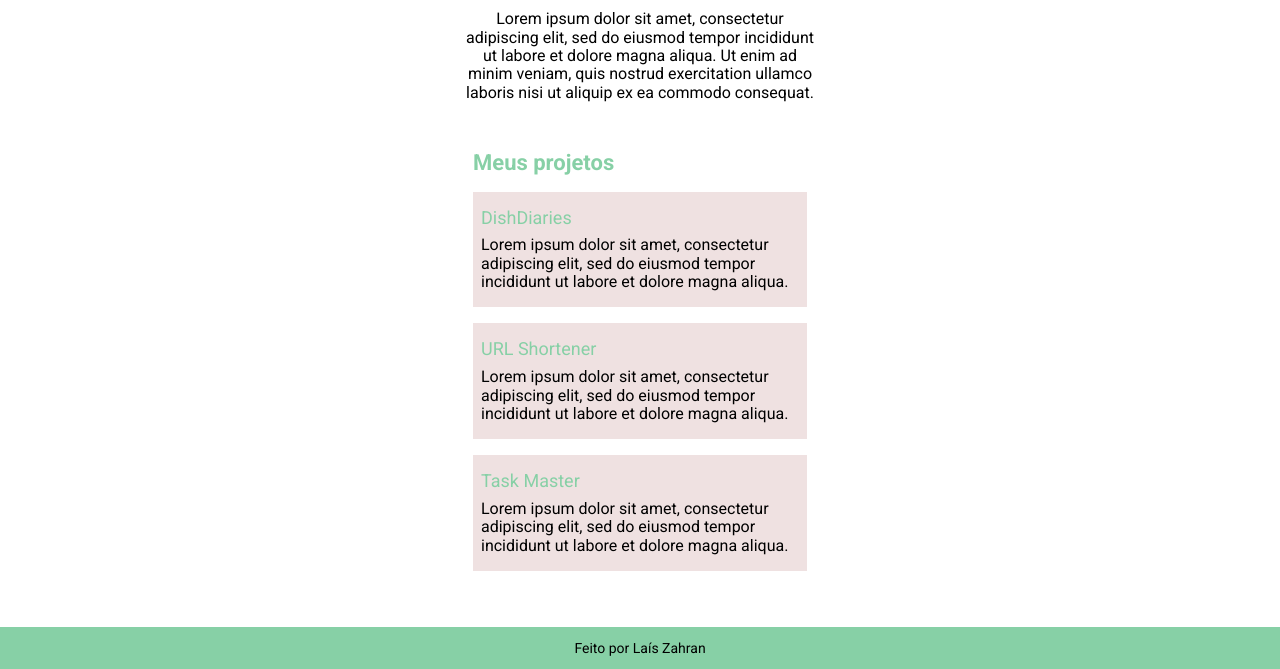
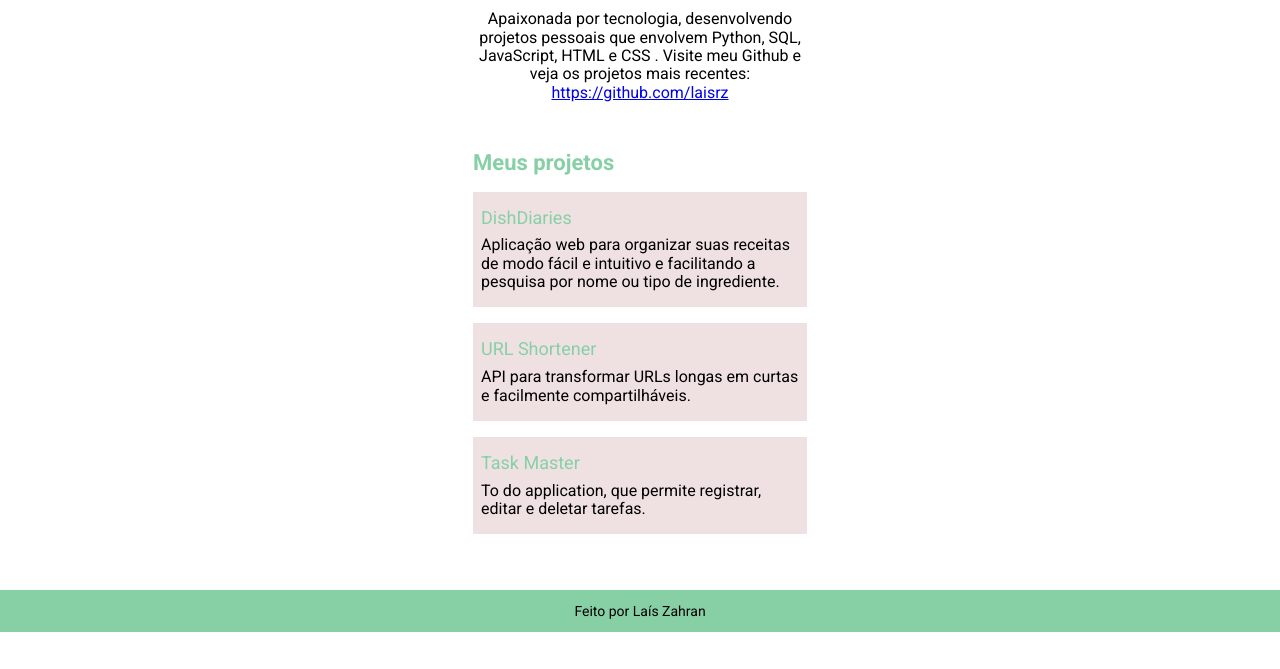
Before and after one commit to laisrz/Curso-Backend-Python-Womakers-Code, a plain HTML site: page Curso HTML-CSS - Projeto Final/index.html in a window 1280 px wide. Shown: the part 422-1091 px from the top of the page. After the commit the page ends 1054 px from the top, so only its background shows below. Drawn offline with nearby package versions, Linux system fonts and the light colour scheme.

Commit message:
adicionando textos ao perfil e à descrição dos projetos

```diff
--- a/Curso HTML-CSS - Projeto Final/index.html
+++ b/Curso HTML-CSS - Projeto Final/index.html
@@ -31,21 +31,23 @@
             <div class="perfil">
                 <img class="perfil__foto" src="static/imagens/lais-zahran-perfil.jpg" alt="Foto de perfil de Lais, branca, cabelos escuros ondulados, sorrindo para a câmera">
                 <h1 class="perfil__nome">Laís Zahran</h1>
-                <p class="perfil__descricao">Lorem ipsum dolor sit amet, consectetur adipiscing elit, sed do eiusmod tempor incididunt ut labore et dolore magna aliqua. Ut enim ad minim veniam, quis nostrud exercitation ullamco laboris nisi ut aliquip ex ea commodo consequat.</p>
+                <p class="perfil__descricao">Apaixonada por tecnologia, desenvolvendo projetos pessoais que envolvem Python, SQL, JavaScript, HTML e CSS .
+
+                    Visite meu Github e veja os projetos mais recentes: <a href="https://github.com/laisrz" title="link para github">https://github.com/laisrz</a></p>
             </div>
             <section class="section">
                 <h2 class="section__titulo">Meus projetos</h2>
                 <article class="projeto">
                     <h3 class="projeto__titulo">DishDiaries</h3>
-                    <p class="projeto__descricao">Lorem ipsum dolor sit amet, consectetur adipiscing elit, sed do eiusmod tempor incididunt ut labore et dolore magna aliqua.</p>
+                    <p class="projeto__descricao">Aplicação web para organizar suas receitas de modo fácil e intuitivo e facilitando a pesquisa por nome ou tipo de ingrediente.</p>
                 </article>
                 <article class="projeto">
                     <h3 class="projeto__titulo">URL Shortener</h3>
-                    <p class="projeto__descricao">Lorem ipsum dolor sit amet, consectetur adipiscing elit, sed do eiusmod tempor incididunt ut labore et dolore magna aliqua.</p>
+                    <p class="projeto__descricao">API para transformar URLs longas em curtas e facilmente compartilháveis.</p>
                 </article>
                 <article class="projeto">
                     <h3 class="projeto__titulo">Task Master</h3>
-                    <p class="projeto__descricao">Lorem ipsum dolor sit amet, consectetur adipiscing elit, sed do eiusmod tempor incididunt ut labore et dolore magna aliqua.</p>
+                    <p class="projeto__descricao">To do application, que permite registrar, editar e deletar tarefas.</p>
                 </article>
             </section>
         </main>
```
Also changed, not shown: Curso HTML-CSS - Projeto Final/static/icones/favicon.png.
